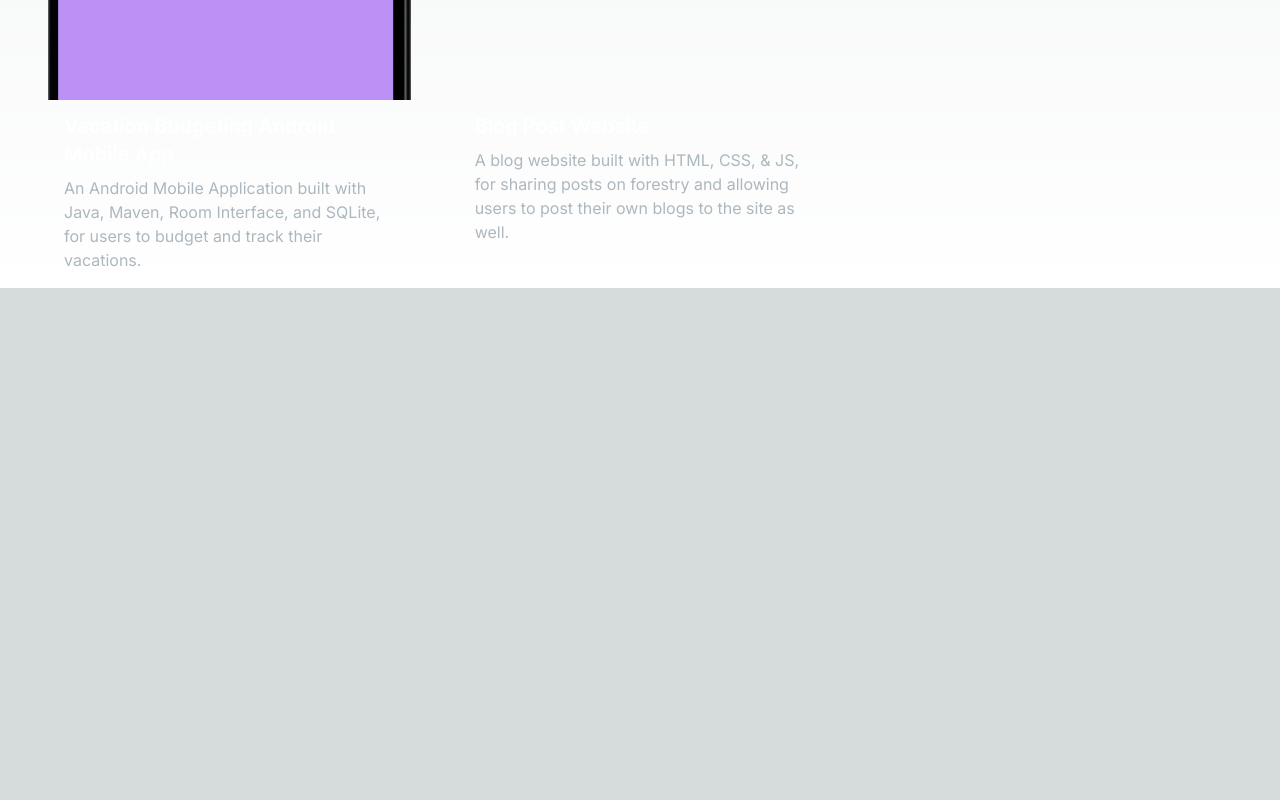
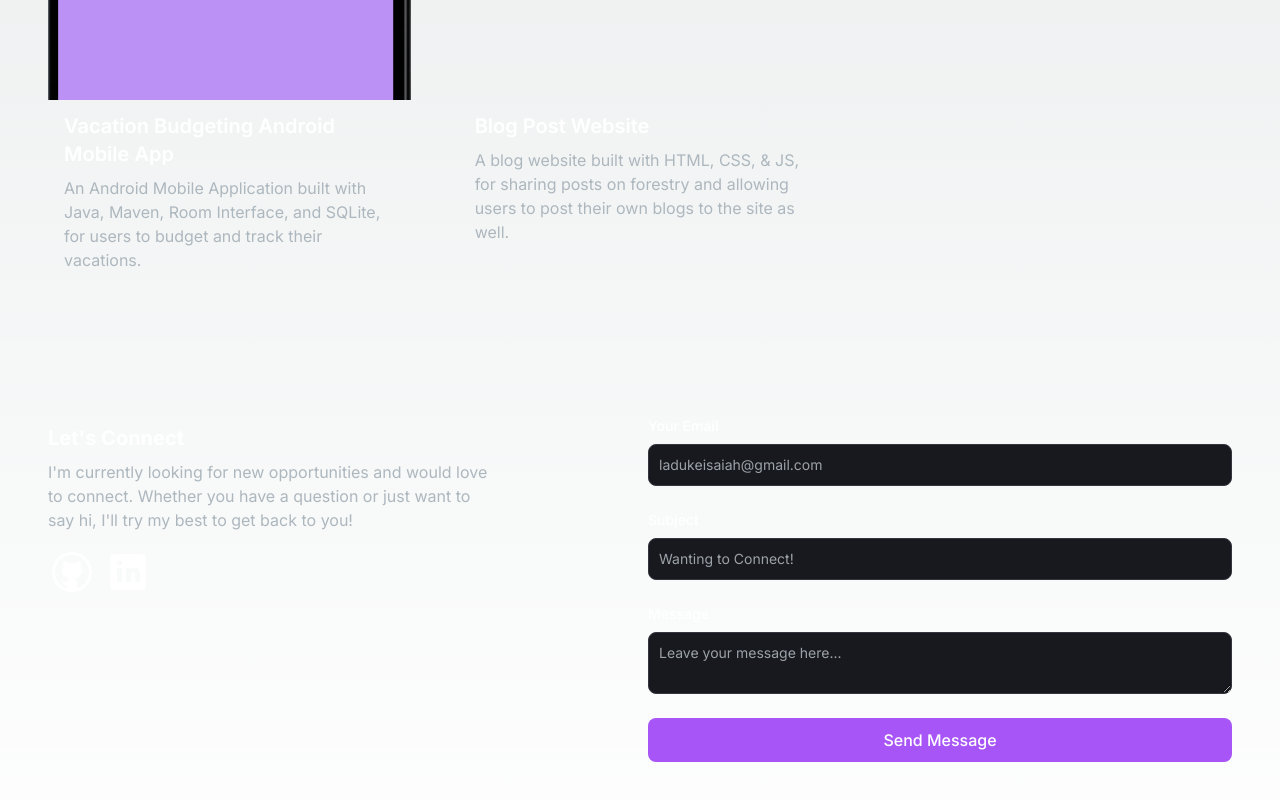
Before and after one commit to ladukeisaiah/portfolio-website, a Next.js app: page / in a window 1280 px wide. Shown: the part 1589-2389 px from the top of the page. Before the commit the page ends 1877 px from the top, so only its background shows below. Built offline with nearby package versions, Linux system fonts and the light colour scheme.

Commit message:
feat: email form with subject, email, and message and a send message button to submit the form.

```diff
--- a/src/app/Components/EmailSection.jsx
+++ b/src/app/Components/EmailSection.jsx
@@ -1,17 +1,82 @@
-import React from 'react'
+import React from 'react';
+import GitHubIcon from "../../../public/github-icon.svg";
+import LinkedinIcon from "../../../public/linkedin-icon.svg";
+import Link from 'next/link';
+import Image from 'next/image';
 
 const EmailSection = () => {
-  return <section className='grid md:grid-cols-2 my-12 md:my-12 py-24 gap-4'>
-        <div><h5 className='text-xl font-bold text-white my-2'>Let's Connect</h5>
-        <p className='text-[#ADB7BE] mb-4 max-w-md'>
+  return (
+    <section
+        id="contact"
+        className='grid md:grid-cols-2 my-12 md:my-12 py-24 gap-4'
+        >
+
+        <div className="bg-[radial-gradient(ellipse_at_center,_var(--tw-gradient-stops))] from-primary-900 to-transparent rounded-full h-80 w-80 z-0 blur-lg absolute top-3/4 -left-4 transform -translate-x-1/2 -translate-1/2"></div>
+        <div className='z-10'>
+            <h5 className='text-xl font-bold text-white my-2'>Let's Connect</h5>
+            <p className='text-[#ADB7BE] mb-4 max-w-md'>
             {" "}
-            I'm currently looking for new opportunities, my inbox is always open.
+            I'm currently looking for new opportunities and would love to connect.
             Whether you have a question or just want to say hi, I'll try my best
             to get back to you!
             </p>
-            <div className='socials flex flex-row gap-2'></div>
+            <div className='socials flex flex-row gap-2'>
+                <Link href="https://github.com/ladukeisaiah">
+                    <Image src={GitHubIcon} alt="Github Icon" />
+                </Link>
+                <Link href="www.linkedin.com/in/isaiah-laduke-04074218b">
+                    <Image src={LinkedinIcon} alt="Linkedin Icon" />
+                </Link>
             </div>
-    </section>;
+        </div>
+        <div>
+            <form className='flex flex-col'>
+                <div className='mb-6'>
+                <label
+                htmlFor="email"
+                className='text-white block text-sm mb-2 font-medium'>
+                    Your Email
+                </label>
+                <input
+                type="email"
+                id="email"
+                className='bg-[#18191E] border border-[#33353F] placeholder-[#9CA2A9] text-gray-100 text-sm rounded-lg block w-full p-2.5'
+                required placeholder="ladukeisaiah@gmail.com" />
+                </div>
+                <div className='mb-6'>
+                <label
+                htmlFor="subject"
+                className='text-white block text-sm mb-2 font-medium'>
+                    Subject
+                </label>
+                <input
+                type="text"
+                id="subject"
+                className='bg-[#18191E] border border-[#33353F] placeholder-[#9CA2A9] text-gray-100 text-sm rounded-lg block w-full p-2.5'
+                required placeholder="Wanting to Connect!" />
+                </div>
+                <div className='mb-6'>
+                    <label
+                    htmlFor='message'
+                    className='text-white block text-sm mb-2 font-medium'
+                    >
+                        Message
+                    </label>
+                    <textarea
+                        name="message"
+                        id='message'
+                        className='bg-[#18191E] border border-[#33353F] placeholder-[#9CA2A9] text-gray-100 text-sm rounded-lg block w-full p-2.5'
+                        placeholder='Leave your message here...'
+                        />
+                </div>
+                <button type='submit'
+                className='bg-purple-500 hover:bg-purple-600 text-white font-medium py-2.5 px-5 rounded-lg w-full'>
+                    Send Message
+                </button>
+            </form>
+        </div>
+    </section>
+  );
 
 };
 
--- a/src/app/page.js
+++ b/src/app/page.js
@@ -3,6 +3,7 @@
 import Navbar from "./Components/Navbar";
 import AboutSection from "./Components/AboutSection";
 import ProjectsSection from "./Components/ProjectsSection";
+import EmailSection from "./Components/EmailSection";
 
 export default function Home() {
   return (
@@ -12,6 +13,7 @@
         <HeroSection />
         <AboutSection />
         <ProjectsSection />
+        <EmailSection />
         </div>
     </main>
   );
```
